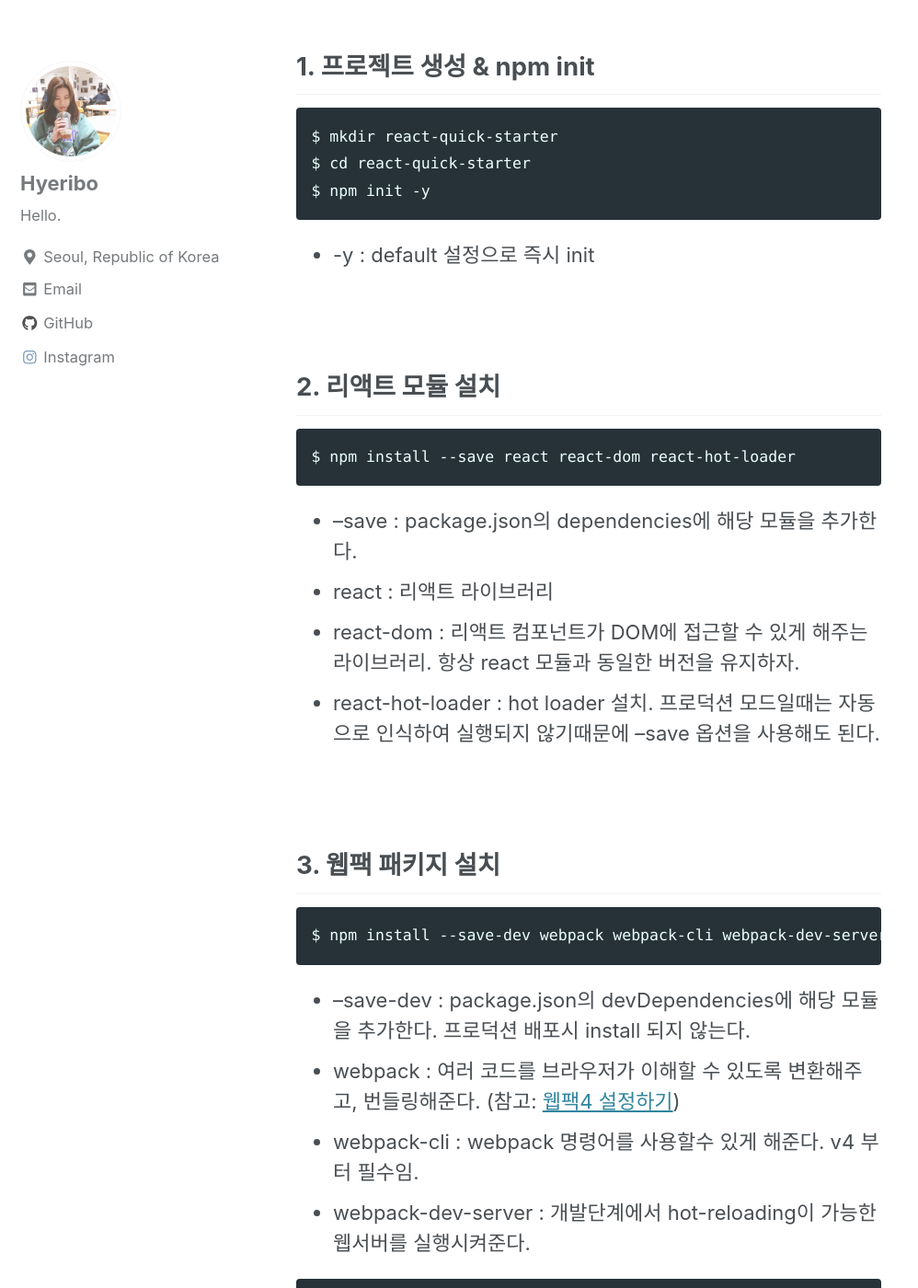
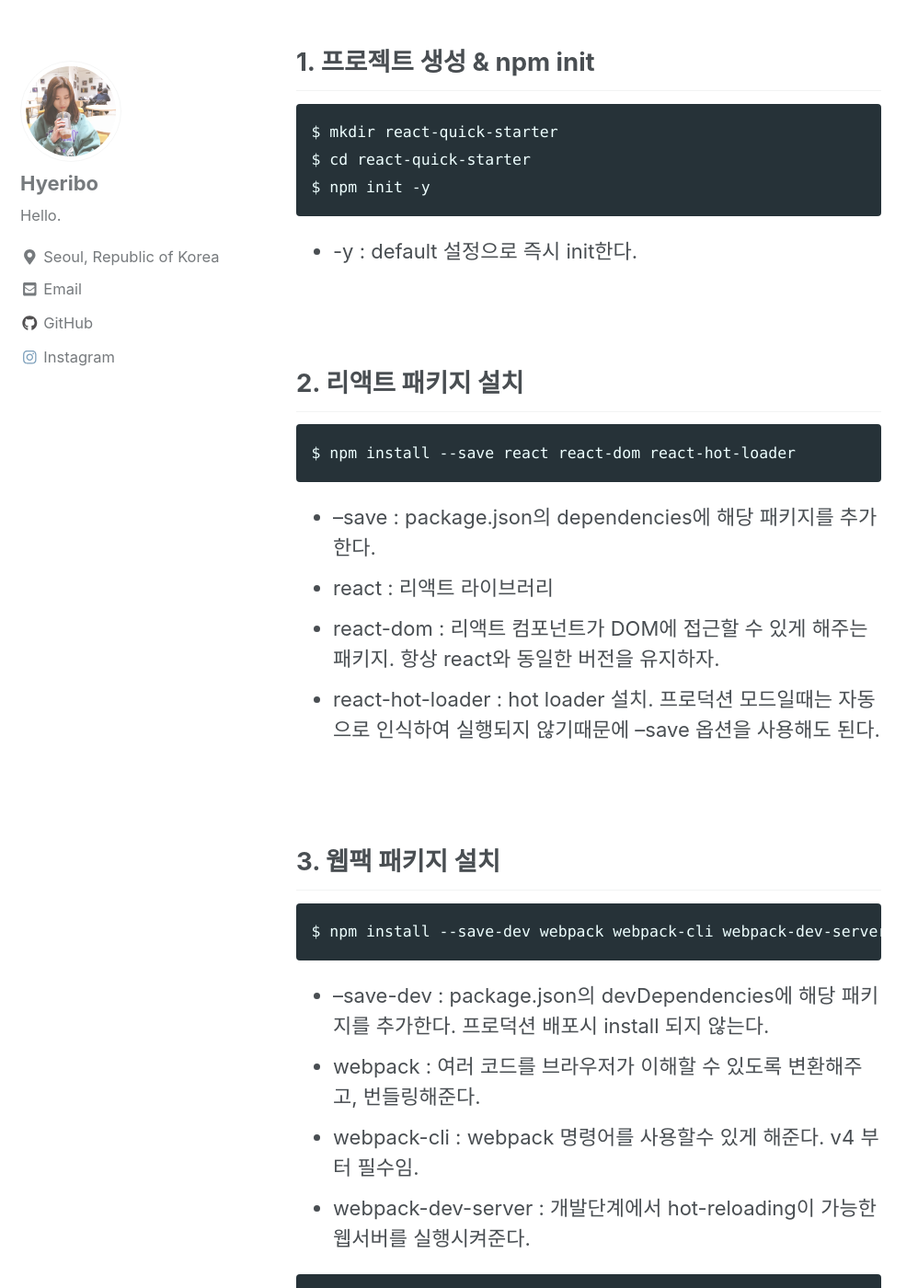
Before and after one commit to hyeribo/hyeribo.github.io, a Jekyll site: the page built from _posts/2019-02-12-react-quick-starter.md, in a window 1280 px wide and 1400 px high, scrolled down 804 px. Shown: the whole window at 92% size, without its empty margins (0-998 px from the left). Built offline with Jekyll 4.4.1, drawn with Linux system fonts in a browser that asks for light colours; cached includes are drawn as plain includes; nearby versions of some CDN libraries; some of the changed text lies outside the part shown.

Commit message:
Modify post

````diff
--- a/_posts/2019-02-12-react-quick-starter.md
+++ b/_posts/2019-02-12-react-quick-starter.md
@@ -5,15 +5,16 @@ categories: react
 ---
 
 리액트 프로젝트를 시작할때, 제일 빠르고 간단한 방법은 create-react-app을 사용하는것이다.
-(참고: [https://facebook.github.io/create-react-app/docs/getting-started](https://facebook.github.io/create-react-app/docs/getting-started))
 
-근데 나는 이거 쓰기 싫다. 의존성 모듈이 너무 많고 웹팩 설정도 직접 해주는데, 코드가 너무 길어서 커스텀 할 엄두가 안난다. 그러니까 처음부터 만들어보겠다.
+그런데 create-react-app 을 사용해서 앱을 만들면 커스텀 하기도 어렵고, 그렇지 않더라도 의존성 모듈이 너무 많아져서 결국 마음에 들지 않는 프로젝트가 생성된다.
+
+그렇게 때문에 처음부터 하나하나 만들어서 사용해보자.
 
 기본적으로 사용할 기능은 대략 아래와 같다.
 
 - 리액트 v16.8.1~
-- 웹팩 v4
-- 바벨 v7
+- 웹팩 v4~
+- 바벨 v7~
 - react-hot-loader v4.5.4~
 
 <br/>
@@ -24,17 +25,17 @@ $ mkdir react-quick-starter
 $ cd react-quick-starter
 $ npm init -y
 ```
-- -y : default 설정으로 즉시 init
+- -y : default 설정으로 즉시 init한다.
 
 <br/>
 
-## 2. 리액트 모듈 설치
+## 2. 리액트 패키지 설치
 ```
 $ npm install --save react react-dom react-hot-loader
 ```
-- --save : package.json의 dependencies에 해당 모듈을 추가한다.
+- --save : package.json의 dependencies에 해당 패키지를 추가한다.
 - react : 리액트 라이브러리
-- react-dom : 리액트 컴포넌트가 DOM에 접근할 수 있게 해주는 라이브러리. 항상 react 모듈과 동일한 버전을 유지하자.
+- react-dom : 리액트 컴포넌트가 DOM에 접근할 수 있게 해주는 패키지. 항상 react와 동일한 버전을 유지하자.
 - react-hot-loader : hot loader 설치. 프로덕션 모드일때는 자동으로 인식하여 실행되지 않기때문에 --save 옵션을 사용해도 된다.
 
 <br/>
@@ -43,8 +44,8 @@ $ npm install --save react react-dom react-hot-loader
 ```
 $ npm install --save-dev webpack webpack-cli webpack-dev-server
 ```
-- --save-dev : package.json의 devDependencies에 해당 모듈을 추가한다. 프로덕션 배포시 install 되지 않는다.
-- webpack : 여러 코드를 브라우저가 이해할 수 있도록 변환해주고, 번들링해준다. (참고: [웹팩4 설정하기](/development/what-is-webpack/))
+- --save-dev : package.json의 devDependencies에 해당 패키지를 추가한다. 프로덕션 배포시 install 되지 않는다.
+- webpack : 여러 코드를 브라우저가 이해할 수 있도록 변환해주고, 번들링해준다.
 - webpack-cli : webpack 명령어를 사용할수 있게 해준다. v4 부터 필수임.
 - webpack-dev-server : 개발단계에서 hot-reloading이 가능한 웹서버를 실행시켜준다.
 
@@ -58,7 +59,7 @@ $ npm install --save-dev css-loader style-loader url-loader file-loader html-web
 
 <br/>
 
-## 4. 바벨 모듈 설치
+## 4. 바벨 패키지 설치
 바벨 v6 이하에서는 바벨 패키지들을 babel-[패키지명] 으로 install했지만, 바벨 v7 부터는 바벨 패키지들이 @babel라는 namespace 안에 속하게 되어 @babel/[패키지명] 으로 install하게 되었다.
 
 ```
@@ -178,7 +179,7 @@ module.exports = env => ({
 
 <br/>
 
-**.babelrc** - 바벨 설정파일
+**.babelrc** : 바벨 설정파일
 
 ```
 {
@@ -263,4 +264,4 @@ render(Home);
 
 이것으로 리액트 프로젝트를 시작하기위한 기본 환경구성을 끝냈다.
 
-참고 소스코드: [https://github.com/hr5959/react-quick-starter](https://github.com/hr5959/react-quick-starter)
+소스코드: [https://github.com/hyeribo/react-quick-starter](https://github.com/hyeribo/react-quick-starter)
````
Also changed, not shown: other parts of _posts/2019-02-12-react-quick-starter.md (+2 -2 lines).
